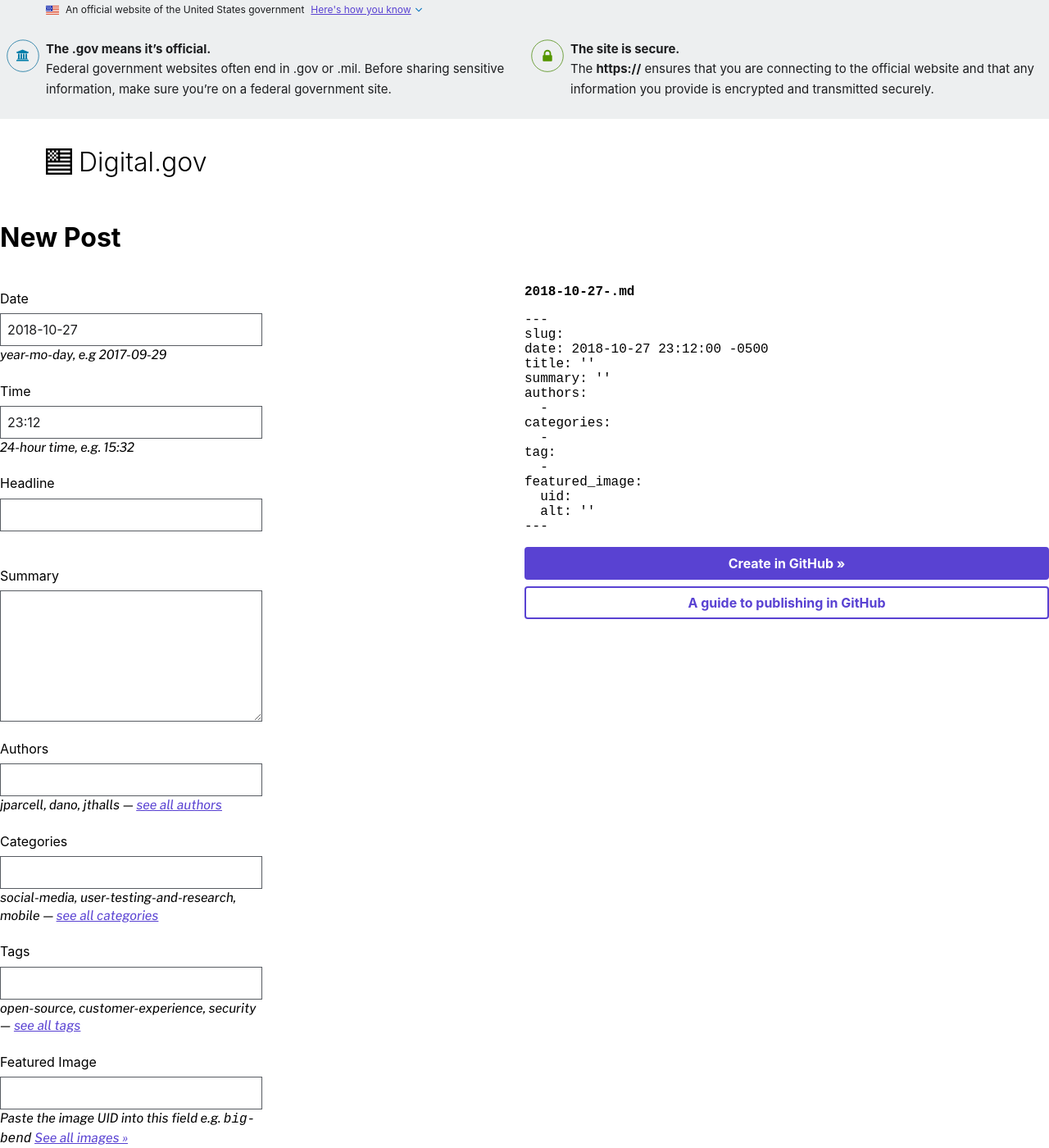
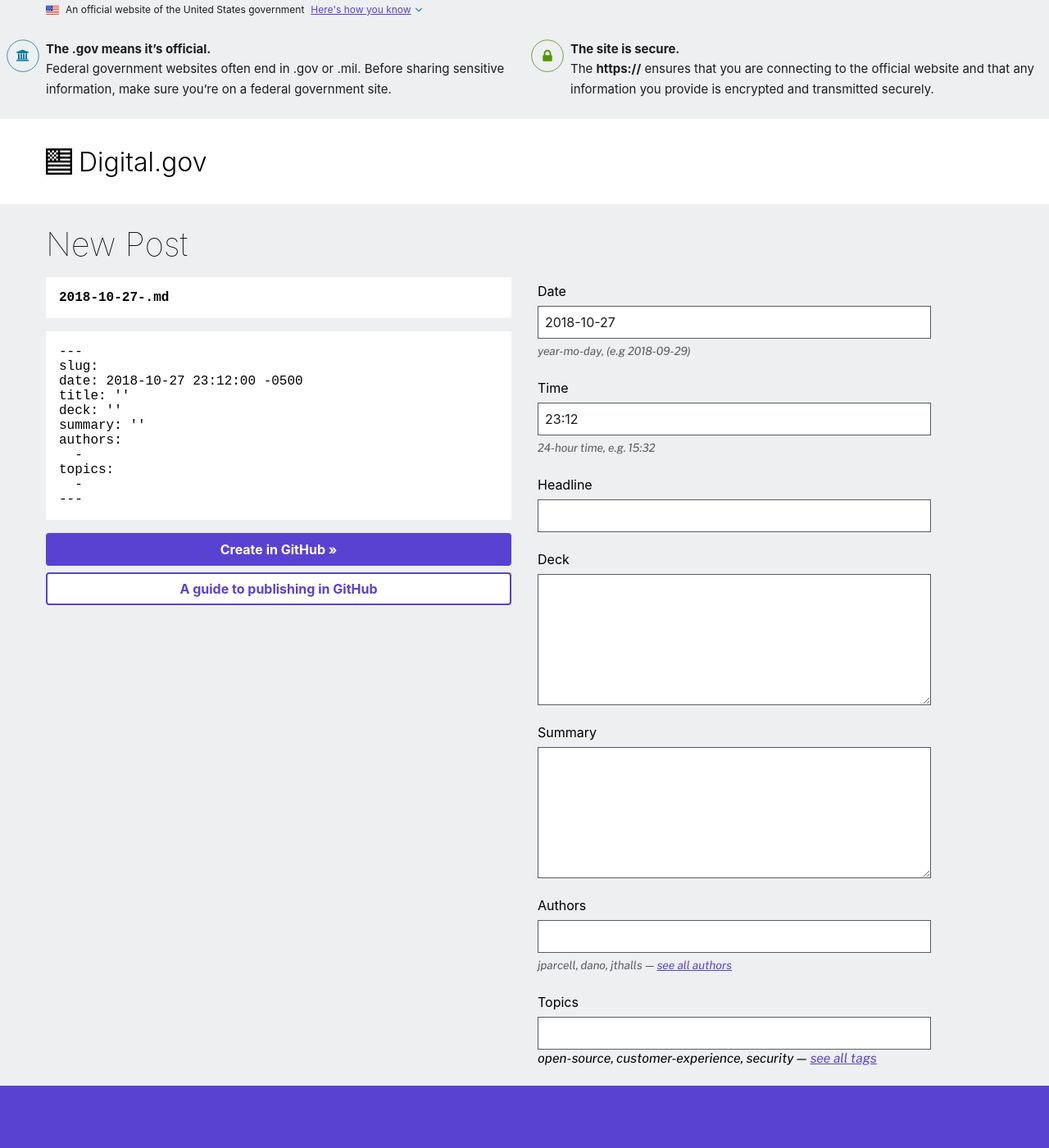
Before and after one commit to GSA/digitalgov-workflow, a Jekyll site: the page built from _pages/new/news.md, in a window 1280 px wide and 1400 px high. Shown: the whole window at 82% size. Built offline with Jekyll 4.4.1, drawn with Linux system fonts in a browser that asks for light colours; nearby versions of some CDN libraries; some web fonts are replaced; a script that is not in the unit is left out; some of the changed text lies outside the part shown.

Commit message:
new post editor refinements

```diff
--- a/_layouts/content-type.html
+++ b/_layouts/content-type.html
@@ -13,7 +13,7 @@ layout: default
           <h1 class="margin-0 font-sans-3xl text-thin">{{ page.title | escape }}</h1>
           <p>Live: <a href="{{ site.source_of_truth }}{{ page.source_path }}" title="Go to {{ site.source_of_truth }}{{ page.source_path }}">{{ site.source_of_truth }}{{ page.source_path }}</a> </p>
           {% if page.api %}
-          <a href="{{ site.baseurl }}/new{{ page.url | slice: 0, size }}" class="margin-top-1 padding-x-105 padding-y-05 bg-primary radius-md text-white visited:text-white text-no-underline display-inline-block">New</a>
+          <a href="{{ site.baseurl }}/new/{{ page.api }}" class="margin-top-1 padding-x-105 padding-y-05 bg-primary radius-md text-white visited:text-white text-no-underline display-inline-block">New</a>
           {% endif %}
           <div class="margin-y-5 font-sans-lg text-light">
             {{ content }}
--- a/_layouts/new.html
+++ b/_layouts/new.html
@@ -2,30 +2,53 @@
 layout: default
 ---
 
-<h1 class="post-title">{{ page.title | escape }}</h1>
 
-<div class="grid-row">
+<main id="main-content" class="bg-base-lightest padding-y-3">
+  <div class="grid-container grid-container-desktop-lg ">
+    <div class="grid-row grid-gap-4">
+      <div class="grid-col-12">
+        <h1 class="margin-0 text-thin font-sans-2xl">{{ page.title | escape }}</h1>
+      </div>
+    </div>
+    <div class="grid-row grid-gap-4">
+
       <div class="grid-col-12 tablet:grid-col-6">
-    <form id="matter-maker" class="usa-form" accept-charset="utf-8">
+        <pre id="filename" class="text-bold bg-white padding-2">***</pre>
+        <pre id="post-matter" class="bg-white padding-2">---</pre>
+
+        <a id="newfile" href=""
+          target="_new" title="Create a new post in GitHub" class="usa-button margin-bottom-1" style="width:100%;">Create
+          in GitHub »</a>
+        <a href="https://github.com/GSA/digitalgov.gov/wiki" class="usa-button usa-button-outline" style="width:100%;">A
+          guide to
+          publishing in GitHub</a>
+      </div>
+
+      <div class="grid-col-12 tablet:grid-col-6">
+        <form id="matter-maker" class="" accept-charset="utf-8">
+
           <label class="usa-label" for="date-input">
             Date
           </label>
           <input class="usa-input" type="text" name="date-input" id="date-input">
-      <em>year-mo-day, e.g 2017-09-29</em>
-      <br>
+          <p class="margin-y-05 font-sans-2xs text-base-dark"><em>year-mo-day, (e.g 2018-09-29)</em></p>
+
 
           <label class="usa-label" for="time-input">
             Time
           </label>
           <input class="usa-input" type="text" name="time-input" id="time-input">
-      <em>24-hour time, e.g. 15:32</em>
-      <br>
+          <p class="margin-y-05 font-sans-2xs text-base-dark"><em>24-hour time, e.g. 15:32</em></p>
 
           <label class="usa-label" for="headline-input">
             Headline
           </label>
           <input class="usa-input" type="text" name="headline-input" id="headline-input">
-      <br>
+
+          <label class="usa-label" for="deck-input">
+            Deck
+          </label>
+          <textarea class="usa-textarea" name="deck-input" id="deck-input"></textarea>
 
           <label class="usa-label" for="summary-input">
             Summary
@@ -36,50 +59,21 @@ layout: default
             Authors
           </label>
           <input class="usa-input" type="text" name="authors-input" id="authors-input">
-      <em>jparcell, dano, jthalls — <a target="_new" href="https://github.com/GSA/digitalgov.gov/tree/demo/data/people/authors"
-          title="See all Authors">see all authors</a></em>
-      <br>
+          <p class="margin-y-05 font-sans-2xs text-base-dark"><em>jparcell, dano, jthalls — <a target="_new" href="https://github.com/GSA/digitalgov.gov/tree/demo/data/people/authors"
+              title="See all Authors">see all authors</a></em></p>
 
-      <label class="usa-label" for="categories-input">
-        Categories
-      </label>
-      <input class="usa-input" type="text" name="categories-input" id="categories-input">
-      <em>social-media, user-testing-and-research, mobile — <a target="_new" href="https://github.com/GSA/digitalgov.gov/blob/demo/data/categories.yml"
-          title="See all Categories">see all categories</a></em>
-      <br>
 
           <label class="usa-label" for="tags-input">
-        Tags
+            Topics
           </label>
           <input class="usa-input" type="text" name="tags-input" id="tags-input">
           <em>open-source, customer-experience, security — <a target="_new" href="https://github.com/GSA/digitalgov.gov/blob/demo/data/tag.yml"
               title="See all Tags">see all tags</a></em>
           <br>
 
-      <label class="usa-label" for="image-uid-input">
-        Featured Image
-      </label>
-      <input class="usa-input" type="text" name="image-uid-input" id="image-uid-input">
-      <em>Paste the image UID into this field e.g. <code>big-bend</code> <a target="_new" href="/images/" title="See all Images">See
-          all images »</a></em>
-
-      <label class="usa-label" for="image-alt-input">
-        Featured Image Alt Text
-      </label>
-      <input class="usa-input" type="text" name="image-alt-input" id="image-alt-input">
-      <em>Descriptive text for the image</em>
         </form>
       </div>
 
-  <div class="grid-col-12 tablet:grid-col-6">
-    <pre id="filename" class="text-bold">***</pre>
-    <pre id="post-matter">---</pre>
-
-    <a id="newfile" href="https://github.com/GSA/digitalgov.gov/new/master/content/posts/draft?filename=newfile.md&value=hello"
-      target="_new" title="Create a new post in GitHub" class="usa-button margin-bottom-1" style="width:100%;">Create
-      in GitHub »</a>
-    <a href="https://github.com/GSA/digitalgov.gov/wiki" class="usa-button usa-button-outline" style="width:100%;">A
-      guide to
-      publishing in GitHub</a>
     </div>
   </div>
+</main>
--- a/assets/other/get_card_list.js
+++ b/assets/other/get_card_list.js
@@ -1,7 +1,8 @@
 jQuery(document).ready(function($) {
 
   // Look for the '.article-list' element on the page
-  var location = $('.card-list')
+  var location = $('.card-list');
+  if (location.length) {
     // Get the data-api ID
   	var api_id = $(location).data('api');
     console.log(api_id);
@@ -27,6 +28,8 @@ jQuery(document).ready(function($) {
         });
       })();
     }
+  }
+
 
 	function display_card_list(data, type, location){
     if (data.content == "people") {
--- a/assets/other/new.js
+++ b/assets/other/new.js
@@ -57,6 +57,9 @@ jQuery(document).ready(function ($) {
     var filename = "";
     var post_matter = "";
     var url = "";
+    var commit_msg = "hi";
+    var commit_desc = "hi";
+    var branch = "master";
 
     var slug = $("#headline-input").val();
     slug = slug.replace(new RegExp(small_words, "gi"), '');
@@ -72,20 +75,18 @@ jQuery(document).ready(function ($) {
     post_matter += `slug: ${slug}\n`;
     post_matter += `date: ${dateInput[0]} ${$("#time-input").val()}:00 -0500\n`;
     post_matter += `title: '${encodeEntities($("#headline-input").val()).trim()}'\n`;
+    post_matter += `deck: '${encodeEntities($("#deck-input").val()).trim()}'\n`;
     post_matter += `summary: '${encodeEntities($("#summary-input").val()).trim()}'\n`;
     post_matter += `authors: ${cs2ds($("#authors-input").val())}\n`;
-    post_matter += `categories: ${cs2ds($("#categories-input").val())}\n`;
-    post_matter += `tag: ${cs2ds($("#tags-input").val())}\n`
-    post_matter += "featured_image:\n";
-    post_matter += `  uid: ${$("#image-uid-input").val()}\n`;
-    post_matter += `  alt: '${$("#image-alt-input").val()}'\n`;
+    post_matter += `topics: ${cs2ds($("#tags-input").val())}\n`
     post_matter += "---";
 
-    // url += "https://github.com/GSA/digitalgov.gov/new/master/content/posts/"
-    // url += file_yearmo(data['m_date']) + '/draft?filename=' + filename + '&value=' + body + '&message=' + commit_msg + '&description=' + commit_desc + '&target_branch=' + branch;
+    url += "https://github.com/GSA/digitalgov.gov/new/master/content/posts/";
+    url += file_yearmo(dateInput[0]) + '/draft?filename=' + filename + '&value=' + encodeURIComponent(post_matter) + '&message=' + encodeURIComponent(commit_msg) + '&description=' + encodeURIComponent(commit_desc) + '&target_branch=' + branch;
 
     $("#filename").html(filename);
     $("#post-matter").html(post_matter);
+    $("#newfile").attr('href', url);
   }
 
   var date = new Date();
@@ -95,4 +96,17 @@ jQuery(document).ready(function ($) {
 
   $("input").keyup(update);
   $("textarea").keyup(update);
+
+
+
+  // returns the year and month for use in the filepath on GitHub
+  // Returns: 2017/09
+  function file_yearmo(date) {
+    var dateObj = new Date(date);
+    var year = dateObj.getUTCFullYear();
+    var month = ("0" + (dateObj.getUTCMonth() + 1)).slice(-2); //months from 1-12
+    var yearmo = year + "/" + month;
+    return yearmo;
+  }
+
 });
```
Also changed, not shown: _pages/new/news.md (renamed from _pages/new/post.md, +1 -1 lines). Lines whose indentation alone changed are shown as unchanged.
